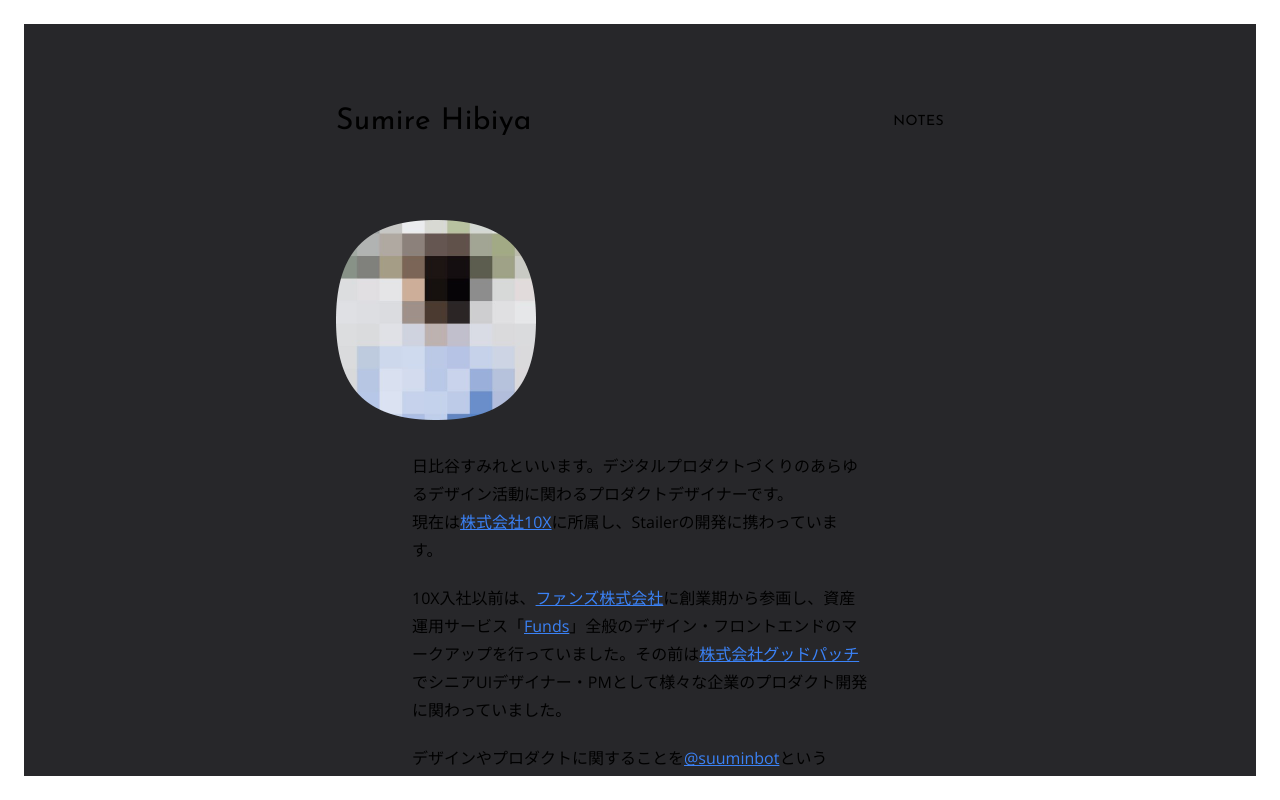
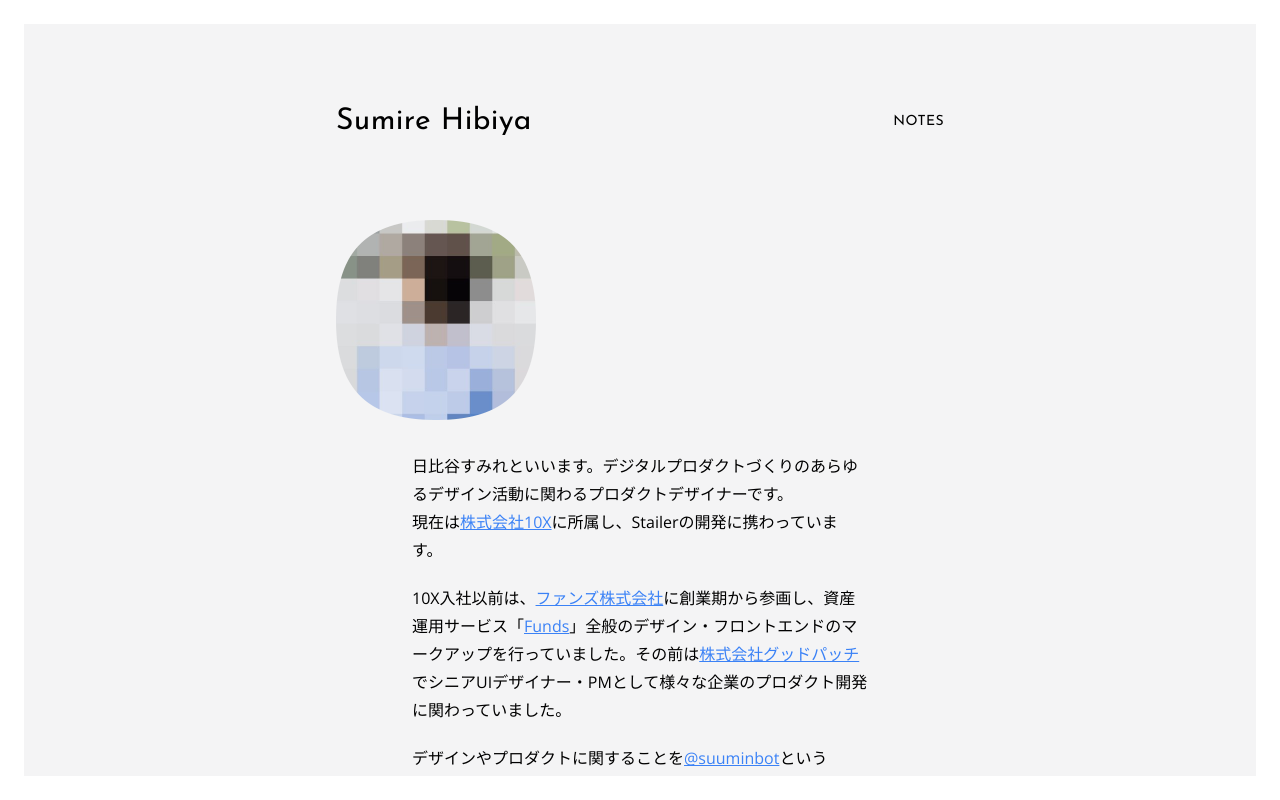
Before and after one commit to suuminbot/sumirehibiyacom, a Next.js app: page / in a window 1280 px wide. Shown: the top 800 px of the page. Built offline with nearby package versions, Linux system fonts and the light colour scheme.

Commit message:
update color setting

```diff
--- a/components/layout.js
+++ b/components/layout.js
@@ -9,7 +9,7 @@ export default function Layout({ children }) {
       <div className="py-3 md:p-6 relative">
         <div className="h-3 md:h-6 bg-white w-full fixed top-0 z-30" />
         <div className="h-3 md:h-6 bg-white w-full fixed bottom-0 z-30" />
-        <div className="bg-gray-800">
+        <div className="bg-gray-100 dark:bg-gray-800">
           <Header />
           <main>{children}</main>
           <Footer />
--- a/components/markdown-styles.module.css
+++ b/components/markdown-styles.module.css
@@ -30,5 +30,5 @@
 }
 
 .markdown strong {
-  @apply bg-indigo-400 bg-opacity-30 text-white;
+  @apply bg-indigo-400 bg-opacity-30 dark:text-white;
 }
```
